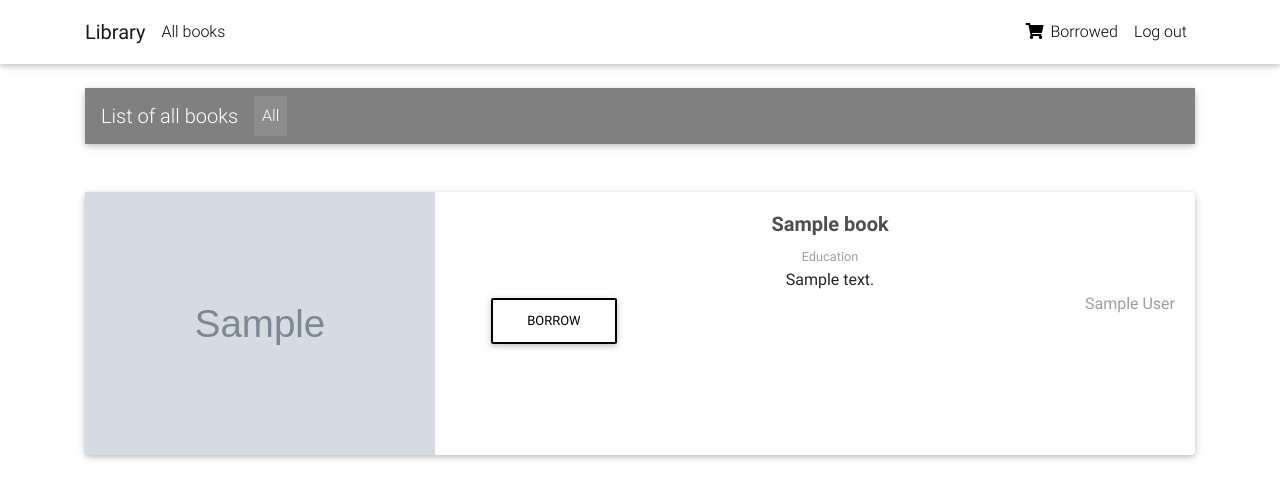
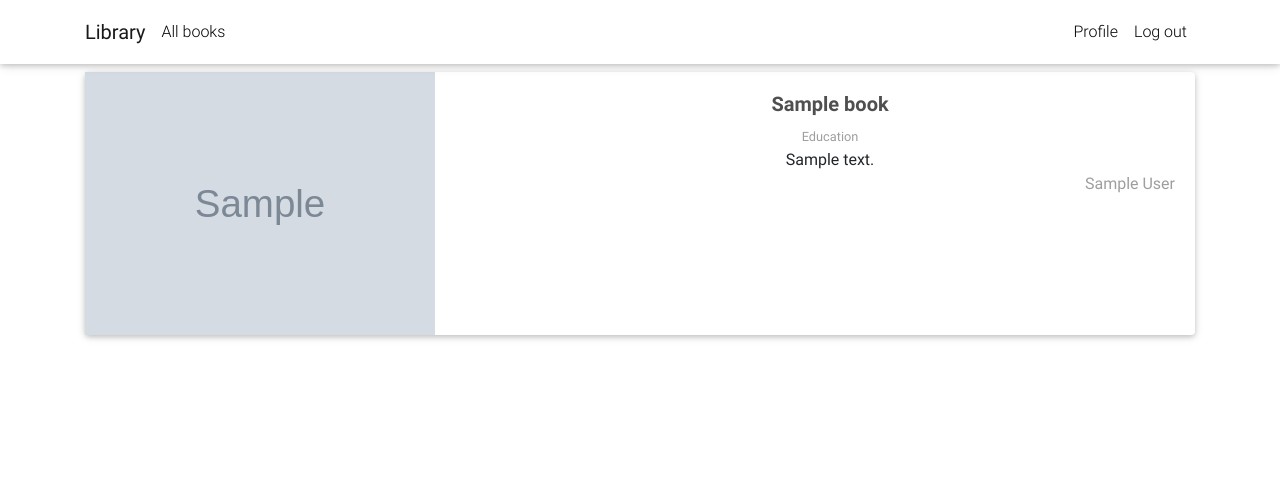
Before and after one commit to KamilaLach/BookstoreDjango, a Django app: page /all-books in a window 1280 px wide. Shown: the top 499 px of the page. Run offline with Django 4.2, Linux system fonts and the light colour scheme; a user stored in the database is signed in; tables that the repository leaves empty hold one stand-in row (values such as "Sample post"); grey boxes marked "Sample" are stand-in pictures; some libraries are stand-ins or nearby versions.

Commit message:
added profile and changed visibility depending on is_superuser or not

```diff
--- a/core/urls.py
+++ b/core/urls.py
@@ -1,5 +1,5 @@
 from django.urls import path
-from .views import book_list, homepage, OrderSummaryView, remove_from_cart, add_to_cart, search_item, filter_view
+from .views import book_list, homepage, UserIDView, OrderSummaryView, remove_from_cart, add_to_cart, search_item, filter_view
 from django.conf.urls.static import static
 from django.conf import settings
 
@@ -14,6 +14,7 @@ urlpatterns = [
     path('add-to-cart/<slug>/', add_to_cart, name='add-to-cart'),
     path('all-books/search-item/', search_item, name='search-item'),
     path('all-books/filter-items/', filter_view, name='filter-items'),
+    path('profile', UserIDView.as_view(), name='profile'),
 ]
 
 if settings.DEBUG:
--- a/core/views.py
+++ b/core/views.py
@@ -10,6 +10,16 @@ from .models import Book, Order, OrderBook
 from rest_framework.views import APIView
 from rest_framework.response import Response
 from rest_framework.permissions import IsAuthenticated
+
+
+class UserIDView(APIView):
+    def get(self, request, *args, **kwargs):
+        resp = {
+            'is_admin': request.user.is_superuser,
+            'email': request.user.email,
+            'userID': request.user.id,
+        }
+        return render(request, "profile.html", resp)
 
 
 def homepage(request):
--- a/templates/book_list.html
+++ b/templates/book_list.html
@@ -7,28 +7,28 @@
     <div class="container">
 
       <!--Navbar-->
-      <nav class="navbar navbar-expand-lg navbar-dark mt-3 mb-5" style="background-color: gray">
-
-        <!-- Navbar brand -->
-        <span class="navbar-brand">List of all books</span>
-
-        <!-- Collapse button -->
-        <button class="navbar-toggler" type="button" data-toggle="collapse" data-target="#basicExampleNav"
-          aria-controls="basicExampleNav" aria-expanded="false" aria-label="Toggle navigation">
-          <span class="navbar-toggler-icon"></span>
-        </button>
-
-        <!-- Collapsible content -->
-        <div class="collapse navbar-collapse" id="basicExampleNav">
-
-          <!-- Links -->
-          <ul class="navbar-nav mr-auto">
-            <li class="nav-item active">
-              <a class="nav-link" href="#">All
-                <span class="sr-only">(current)</span>
-              </a>
-            </li>
-            <li class="nav-item">
+{#      <nav class="navbar navbar-expand-lg navbar-dark mt-3 mb-5" style="background-color: gray">#}
+{##}
+{#        <!-- Navbar brand -->#}
+{#        <span class="navbar-brand">List of all books</span>#}
+{##}
+{#        <!-- Collapse button -->#}
+{#        <button class="navbar-toggler" type="button" data-toggle="collapse" data-target="#basicExampleNav"#}
+{#          aria-controls="basicExampleNav" aria-expanded="false" aria-label="Toggle navigation">#}
+{#          <span class="navbar-toggler-icon"></span>#}
+{#        </button>#}
+{##}
+{#        <!-- Collapsible content -->#}
+{#        <div class="collapse navbar-collapse" id="basicExampleNav">#}
+{##}
+{#          <!-- Links -->#}
+{#          <ul class="navbar-nav mr-auto">#}
+{#            <li class="nav-item active">#}
+{#              <a class="nav-link" href="#">All#}
+{#                <span class="sr-only">(current)</span>#}
+{#              </a>#}
+{#            </li>#}
+{#            <li class="nav-item">#}
 {#              <a class="nav-link" href="#">Shirts</a>#}
 {#            </li>#}
 {#            <li class="nav-item">#}
@@ -36,11 +36,11 @@
 {#            </li>#}
 {#            <li class="nav-item">#}
 {#              <a class="nav-link" href="#">Outwears</a>#}
-            </li>
-
-          </ul>
-          <!-- Links -->
-
+{#            </li>#}
+{##}
+{#          </ul>#}
+{#          <!-- Links -->#}
+{##}
 {#          <form class="form-inline" method="GET" action=".">#}
 {#            <div class="md-form my-0">#}
 {#              <input class="form-control mr-sm-2" type="text" placeholder="Search" aria-label="Search">#}
@@ -53,9 +53,9 @@
 {#            </div>#}
 {#              <button type="submit" class="btn btn-primary">Search</button>#}
 {#          </form>#}
-
-        </div>
-
+{##}
+{#        </div>#}
+{##}
 {#          <div class="row">#}
 {#        <ul>#}
 {#          {% for book in queryset %}#}
@@ -70,9 +70,9 @@
 {#          {% endfor %}#}
 {#        </ul>#}
 {#      </div>#}
-        <!-- Collapsible content -->
-
-      </nav>
+{#        <!-- Collapsible content -->#}
+{##}
+{#      </nav>#}
       <!--/.Navbar-->
 
       <section class="text-center mb-4">
@@ -82,13 +82,13 @@
                 {% for book in books %}
                     {% if book.available %}
                         <!--Grid column-->
-                        <div class="col-lg-12 col-md-2 mb-2">
+                        <div class="col-lg-12 col-md-12 mb-12">
 
                             <!--Card-->
                             <div class="card mb-3" >
                                 <div class="row g-0">
                                 <!--Card image-->
-                                  <div class="col-md-4">
+                                  <div class="col-md-4" style="align-self: center">
                                       <img src="{{ book.image.url }}" alt="pic" class="img-fluid rounded-start"/>
 {#                                      <a href="{{ book.get_absolute_url }}">#}
 {#                                            <div class="mask rgba-white-slight"></div>#}
@@ -121,12 +121,14 @@
                                                 {{ book.author }}
                                             </div>
 
+                                            {% if request.user.is_superuser == False %}
                                                 <a href="{{ book.get_add_to_cart_url}}" class="col-md-4" style="text-align:center; bottom: 0;">
                                                     <button type="button" class="btn btn-outline-black btn-rounded" data-mdb-ripple-color="dark"
                                                             style="text-align:center; bottom: 0; float: left">
                                                         Borrow
                                                     </button>
                                                 </a>
+                                            {% endif %}
 
 
             {#                                    <h4 class="font-weight-bold blue-text">#}
--- a/templates/navbar.html
+++ b/templates/navbar.html
@@ -22,7 +22,6 @@
             aria-controls="navbarSupportedContent" aria-expanded="false" aria-label="Toggle navigation">
             <span class="navbar-toggler-icon"></span>
         </button>
-
         <!-- Links -->
         <div class="collapse navbar-collapse" id="navbarSupportedContent">
             <!-- Left -->
@@ -32,6 +31,18 @@
             <!-- Right -->
             <ul class="navbar-nav nav-flex-icons">
                 {% if request.user.is_authenticated %}
+                    {% if request.user.is_superuser %}
+                        <li class="nav-item">
+                            <a class="nav-link waves-effect" href="/profile">
+                              <span class="clearfix d-none d-sm-inline-block"> Profile </span>
+                            </a>
+                        </li>
+                        <li class="nav-item">
+                            <a class="nav-link waves-effect" href="{% url 'account_logout' %}">
+                              <span class="clearfix d-none d-sm-inline-block"> Log out </span>
+                            </a>
+                        </li>
+                    {% else %}
                         <li class="nav-item">
                             <a type="button" href="/summary" class="nav-link waves-effect">
     {#                          <span class="badge black z-depth-1 mr-1"> 1 </span>#}
@@ -40,10 +51,16 @@
                             </a>
                         </li>
                         <li class="nav-item">
+                            <a class="nav-link waves-effect" href="/profile">
+                              <span class="clearfix d-none d-sm-inline-block"> Profile </span>
+                            </a>
+                        </li>
+                        <li class="nav-item">
                             <a class="nav-link waves-effect" href="{% url 'account_logout' %}">
                               <span class="clearfix d-none d-sm-inline-block"> Log out </span>
                             </a>
                         </li>
+                    {% endif %}
                 {% else %}
                     <li class="nav-item">
                         <a class="nav-link waves-effect" href="{% url 'account_login' %}">
```
Also changed, not shown: templates/account/password_change.html (+19 -8 lines), templates/account/password_reset.html (+13 -4 lines), templates/profile.html (added, +70 -0 lines). Lines whose indentation alone changed are shown as unchanged.
